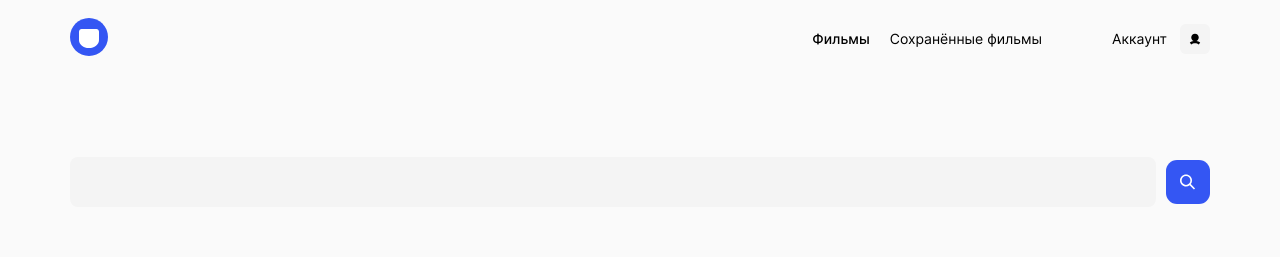
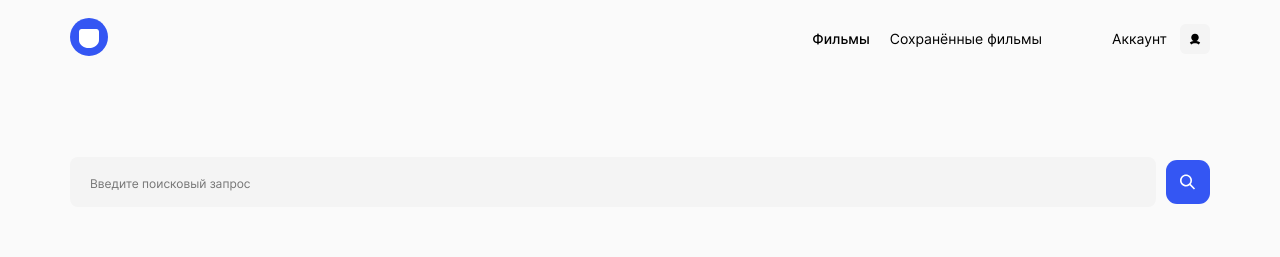
Before and after one commit to NataliaPushkina/movies-explorer-frontend, a React (Create React App) app: page /movies in a window 1280 px wide. Shown: the top 257 px of the page. Built offline with nearby package versions, Linux system fonts and the light colour scheme; the HTML template or start-up script is replaced by a standard one.

Commit message:
feat: добавить placeholder в форму поиска

```diff
--- a/src/components/SearchForm/SearchForm.css
+++ b/src/components/SearchForm/SearchForm.css
@@ -26,6 +26,11 @@
   min-height: 50px;
   border: 0;
   padding: 0 20px;
+}
+
+.search-form__input::placeholder {
+  font-size: 12px;
+  line-height: 14px;
 }
 
 .search-form__input:focus {
--- a/src/components/SearchForm/SearchForm.jsx
+++ b/src/components/SearchForm/SearchForm.jsx
@@ -9,7 +9,7 @@ function SearchForm() {
   const handleChange = (e) => {
     setSearchInfo(e.target.value);
     if (!e.target.value) {
-      setSearchInfoError("Введите поисковый запрос");
+      setSearchInfoError("Необходимо ввести поисковый запрос");
     } else {
       setSearchInfoError("");
     }
@@ -22,6 +22,7 @@ function SearchForm() {
           <input
             className="search-form__input"
             required
+            placeholder="Введите поисковый запрос"
             type="text"
             name="search-info"
             id="search-info"
```
